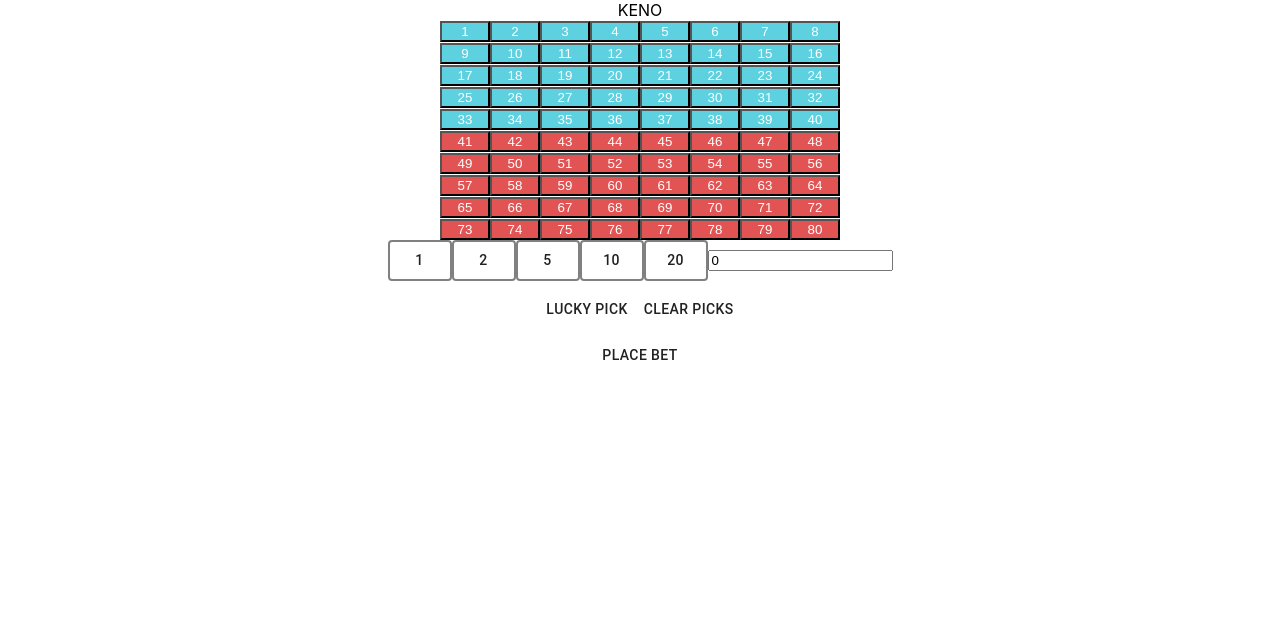
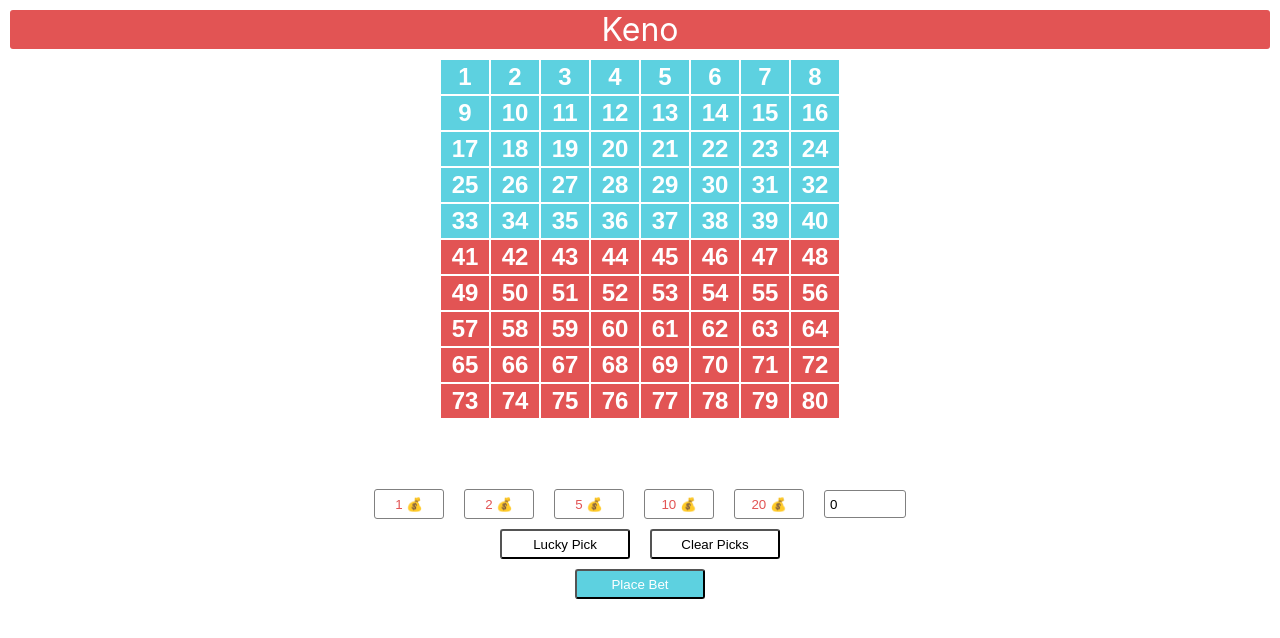
Before and after one commit to chrisdews/keno-challenge, a React (Create React App) app: page / in a window 1280 px wide. Shown: the top 638 px of the page. Built offline with nearby package versions, Linux system fonts and the light colour scheme.

Commit message:
styling done

```diff
--- /dev/null
+++ b/src/components/Header/Header.css
@@ -0,0 +1,7 @@
+.header {
+    font-size: 2rem;
+    color: white;
+    background-color: rgb(226, 84, 84);
+    margin: 10px;
+    border-radius: 3px;
+}
--- a/src/components/Header/Header.js
+++ b/src/components/Header/Header.js
@@ -1,17 +1,13 @@
-import React from 'react';
-import PropTypes from 'prop-types';
+import React from "react";
+import PropTypes from "prop-types";
+import './Header.css'
 
-const Header = ({titleText}) => {
-    return (
-        <div>
-            {titleText}
-        </div>
-    );
+const Header = ({ titleText }) => {
+  return <div className="header">{titleText}</div>;
 };
 
 Header.propTypes = {
-    titleText: PropTypes.string
+  titleText: PropTypes.string,
 };
 
-
 export default Header;
--- a/src/components/KenoContainer/KenoContainer.css
+++ b/src/components/KenoContainer/KenoContainer.css
@@ -1,33 +1,109 @@
-/* .selected  {
-    background-color: aquamarine !important;
-} */
 
 .min-width-button {
-    min-width: 50px;
+  min-width: 50px;
+  min-height: 36px;
+  border: 1px solid white;
 }
 
-.active {
-    background-color: aquamarine;
+.number.active {
+  background-color: rgba(119, 187, 98, 0.774);
+  border: 1px solid green;
 }
 
 .blue {
+  background-color: rgba(64, 201, 219, 0.849);
+}
+
+.red {
+  background-color: rgb(226, 84, 84);
+}
+
+.number {
+  color: white;
+  font-size: 1.5rem;
+  font-weight: 800;
+}
+
+.number:hover {
+  background-color: rgba(119, 187, 98, 0.774);
+}
+
+.action-button.active-button {
+  border: 1px solid rgba(119, 187, 98, 0.774);
+  background-color: rgba(119, 187, 98, 0.774);
+  font-size: 1rem;
+}
+
+.inactive-button {
+  border: 1px solid grey;
+  color: rgb(226, 84, 84);
+}
+
+.secondaryButtonContainer {
+  margin: 10px;
+}
+
+.message-container {
+  min-height: 30px;
+  margin: 20px auto;
+  width: 400px;
+  align-self: center;
+  display: flex;
+  align-items: center;
+  justify-content: center;
+}
+
+.message {
+  margin: auto;
+}
+
+.action-button {
+  width: 70px;
+  height: 30px;
+  margin: 0px 10px;
+  background-color: white;
+  border-radius: 3px;
+}
+
+.action-button:hover {
+  background-color: rgba(119, 187, 98, 0.774);
+}
+
+.action-button.large {
+    width: 130px;
+}
+
+.action-button.large.primary {
     background-color: rgba(64, 201, 219, 0.849);
     color: white;
 }
 
-.red {
-    background-color: rgb(226, 84, 84);
+.action-button.large.primary:hover {
+    background-color: white;
+    color: grey;
+}
+
+.large:hover {
+    background-color: rgba(64, 201, 219, 0.849);
     color: white;
 }
 
-.active-button {
-    border: 2px solid green !important
+input {
+  width: 70px;
+  height: 26px;
+  padding: 0px 5px;
+  margin: 1px 10px;
+  border: 1px solid grey;
+  border-radius: 3px;
 }
 
-.inactive-button {
-    border: 2px solid grey !important
+input:hover {
+  background-color: rgba(119, 187, 98, 0.774);
+  border: 1px solid rgba(119, 187, 98, 0.774);
 }
 
-.secondaryButtonContainer{
-    margin: 10px
+.stake-container {
+  display: flex;
+  align-items: center;
+  justify-content: center;
 }
--- a/src/components/KenoContainer/KenoContainer.js
+++ b/src/components/KenoContainer/KenoContainer.js
@@ -11,8 +11,14 @@ function KenoContainer() {
   const [stakeConditionsMet, setStakeConditionsMet] = useState(false);
   const [gameMessage, setGameMessage] = useState(false);
 
-  const titleText = "KENO";
-  const stakeButtonContent = [1, 2, 5, 10, 20];
+  const titleText = "Keno";
+  const stakeButtonContent = [
+    `${1} 💰`,
+    `${2} 💰`,
+    `${5} 💰`,
+    `${10} 💰`,
+    `${20} 💰`,
+  ];
 
   const boardBuilder = (x, y) => {
     let board = [];
@@ -35,7 +41,7 @@ function KenoContainer() {
             onClick={() => {
               clickHandler(num);
             }}
-            className={className + " min-width-button"}
+            className={className + " min-width-button" + " number"}
           >
             {num}
           </button>
@@ -58,15 +64,15 @@ function KenoContainer() {
   };
 
   const stakeButtonClickHandler = (num) => {
-    setStake(num);
+    setStake(num.split(" ")[0]);
   };
 
   const handleStakeInputChange = (event) => {
-    setStake(event.target.value);
+    setStake(event.target.value.split(" ")[0]);
   };
 
   const activeButton = (num) => {
-    if (num === stake) {
+    if (num.split(" ")[0] === stake) {
       return "active-button";
     } else {
       return "inactive-button";
@@ -110,9 +116,6 @@ function KenoContainer() {
     } else {
       setNumbersConditionsMet(false);
     }
-    return () => {
-      console.log("cleanup");
-    };
   }, [selectedNumbers]);
 
   useEffect(() => {
@@ -121,25 +124,26 @@ function KenoContainer() {
     } else {
       setStakeConditionsMet(false);
     }
-    return () => {
-      console.log("cleanup");
-    };
   }, [stake]);
 
   return (
     <>
       <Header titleText={titleText} />
       <Grid>{boardBuilder(8, 10)}</Grid>
-      {gameMessage && <div>{gameMessage}</div>}
+      <div className={"message-container"}>
+        <div className={"message"}>{gameMessage && gameMessage}</div>
+      </div>
+
+      <div className="stake-container">
         {stakeButtonContent.map((num) => (
-        <Button
+          <button
             onClick={() => {
               stakeButtonClickHandler(num);
             }}
-          className={activeButton(num)}
+            className={"action-button " + activeButton(num)}
           >
             {num}
-        </Button>
+          </button>
         ))}
         <input
           type="text"
@@ -148,14 +152,15 @@ function KenoContainer() {
             handleStakeInputChange(e);
           }}
         ></input>
+      </div>
 
       <div className={"secondaryButtonContainer"}>
-        <Button onClick={luckyClickHandler}>Lucky Pick</Button>
-        <Button onClick={clearClickHandler}>Clear Picks</Button>
+        <button className="action-button large" onClick={luckyClickHandler}>Lucky Pick</button>
+        <button className="action-button large" onClick={clearClickHandler}>Clear Picks</button>
       </div>
 
       <div className={"submitButtonContainer"}>
-        <Button onClick={submitClickHandler}>Place Bet</Button>
+        <button className="action-button large primary" onClick={submitClickHandler}>Place Bet</button>
       </div>
     </>
   );
```
Lines whose indentation alone changed are shown as unchanged.
